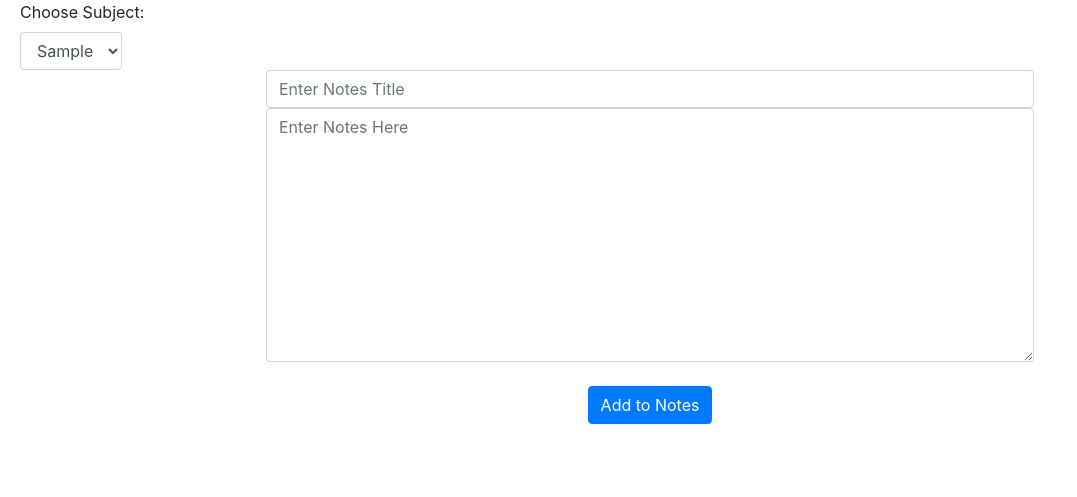
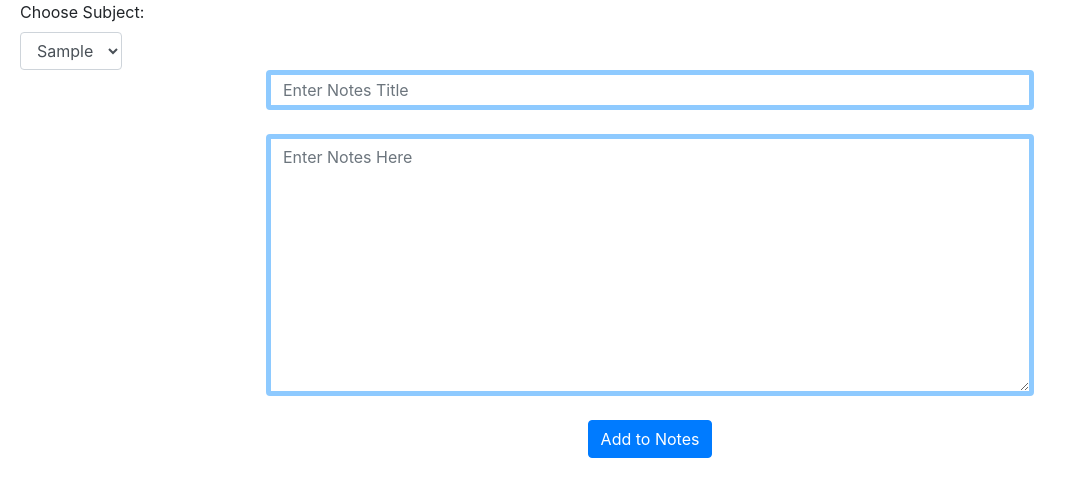
Before and after one commit to fteng1/edusound, a Python web app: template templates/InputNotes.html in a window 1280 px wide. Shown: the part 251-748 px from the top of the page, without its empty margins (0-1077 px from the left). Run offline with Jinja, Linux system fonts and the light colour scheme; the template is opened without the code that fills it: most values are stand-ins (such as "Sample title", 1, 10 or a date in 2020); some libraries are stand-ins or nearby versions.

Commit message:
blue outline of notes

```diff
--- a/css/InputNotes.css
+++ b/css/InputNotes.css
@@ -56,4 +56,7 @@ select {
 
 .input-field {
   width: 60vw;
+  height: 40px;
+  border-color: #8ecaff;
+  border-width: thick;
 }
--- a/templates/InputNotes.html
+++ b/templates/InputNotes.html
@@ -61,7 +61,7 @@
           </tr>
           </tbody></table><br> -->
           <form>
-            <input class="input-field form-control" name="notes_title" placeholder="Enter Notes Title"/>
+            <input class="input-field form-control" name="notes_title" placeholder="Enter Notes Title"/><br>
             <textarea name="notes_string" class="input-field form-control" rows="10" cols="80" placeholder="Enter Notes Here"></textarea>
             <br>
             <input class="input_notes btn btn-large btn-primary ml-auto" type="submit" name="action" value="Add to Notes">
```
Also changed, not shown: 1 other file.
